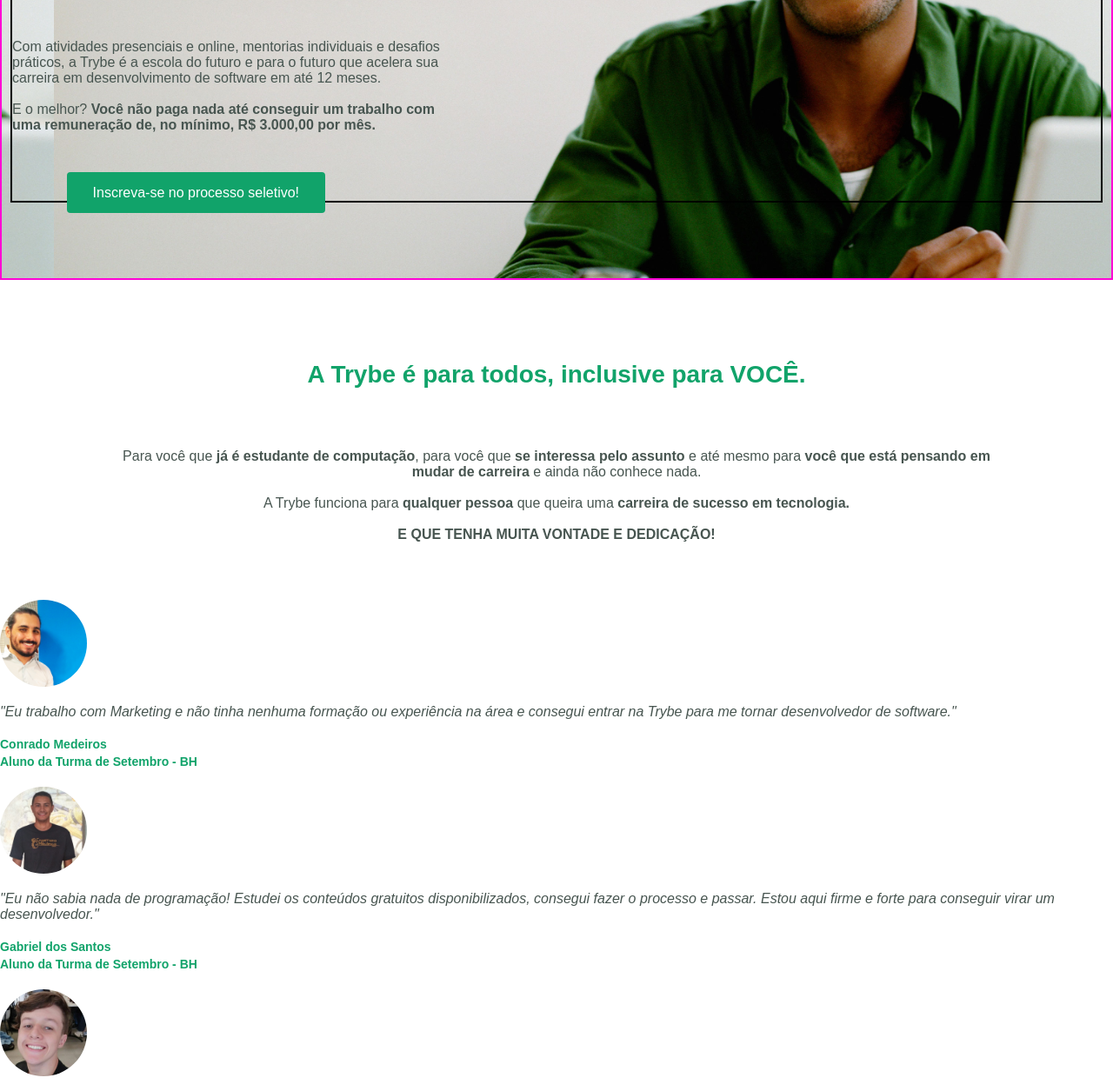
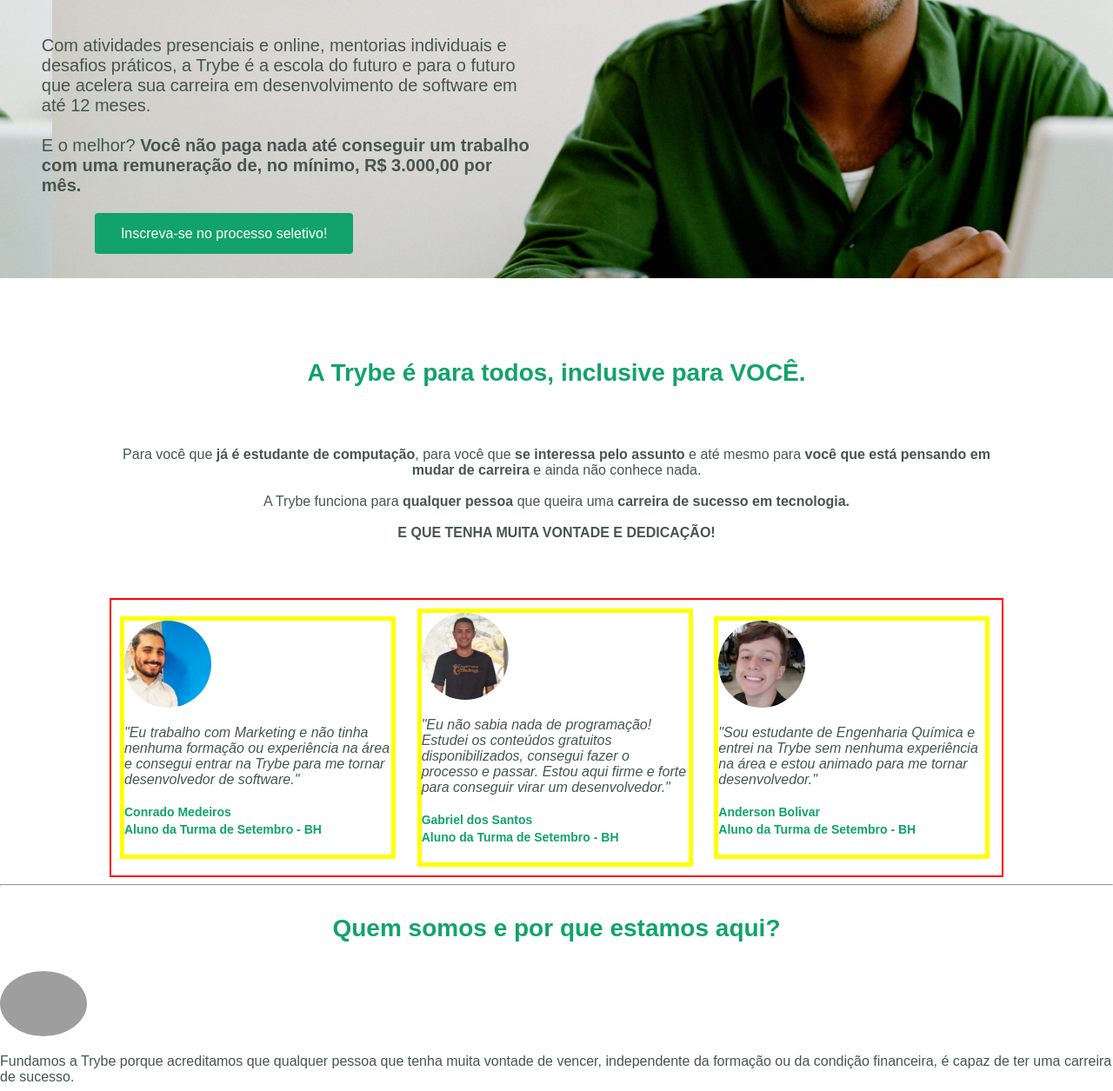
Before and after one commit to andrephelipe/trybe-exercises, a plain HTML site: page Bloco 3 - Introdução à HTML e CSS/HTML & CSS/index.html in a window 1280 px wide. Shown: the part 434-1689 px from the top of the page at 87% size. Drawn offline with Linux system fonts and the light colour scheme; grey boxes are pictures that could not be loaded.

Commit message:
colocando os depoimentos um do lado do outro

```diff
--- a/Bloco 3 - Introdução à HTML e CSS/HTML & CSS/index.html
+++ b/Bloco 3 - Introdução à HTML e CSS/HTML & CSS/index.html
@@ -18,6 +18,8 @@
         <a id="inscreva-se" href="https://app.betrybe.com/course" target="_blank">Inscreva-se agora!</a> -->
     </div>
 
+
+    <!-- Seção01 -->
     <div class="header">
             <div class="header-container">
 
@@ -37,7 +39,7 @@
     </div>
 
 
-    <!-- Seção 01 -->
+    <!-- Seção 02 -->
     <div class="text-centered">
         <h3 class="you">A Trybe é para todos, inclusive para VOCÊ.</h3>
 
@@ -51,10 +53,10 @@
     </div>
 
 
-    <!-- Seção 02 -->
-
-
-
+    <!-- Seção 03 -->
+    <div class="container-testemunhos">
+        <div id="testemunho-individual">
+            <!-- conrado -->
             <img class="fotoPerfil" src="images/conrado-medeiros.png" alt="conrado medeiros" width="100px">
 
             <p>
@@ -63,14 +65,18 @@
                 </em>
             </p>
 
-    <h4 class="nomePessoas depoiments">
+            <h4 class="depoiments">
                 <strong>
                 Conrado Medeiros
                 </strong>
                 <br>
                 Aluno da Turma de Setembro - BH
             </h4>
+            <!-- conrado -->
+        </div>
 
+        <div id="testemunho-individual">
+            <!-- gabriel -->
             <img class="fotoPerfil" src="images/gabriel-dos-santos.png" alt="foto do gabriel" width="100px">
 
             <p>
@@ -79,14 +85,18 @@
                 </em>
             </p>
 
-    <h4 class="nomePessoas depoiments">
+            <h4 class="depoiments">
                 <strong>
                 Gabriel dos Santos
                 </strong>
                 <br>
                 Aluno da Turma de Setembro - BH
             </h4>
+            <!-- gabriel -->
+        </div>
 
+        <div id="testemunho-individual">
+            <!-- bolivar -->
             <img class="fotoPerfil" src="images/anderson-bolivar.png" alt="anderson bolivar" width="100px">
 
             <p>
@@ -95,16 +105,19 @@
                 </em>
             </p>
 
-    <h4 class="nomePessoas depoiments">
+            <h4 class="depoiments">
                 <strong>
                 Anderson Bolivar
                 </strong>
                 <br>
                 Aluno da Turma de Setembro - BH
             </h4>
+            <!-- bolivar -->
+        </div>
+    </div>
 
     <hr>
-    <!-- Seção 03 -->
+    <!-- Seção 04 -->
 
     <h3 class="you">Quem somos e por que estamos aqui?</h3>
 
@@ -138,8 +151,8 @@
 
     <hr>
 
-    <!-- ctrl k + c -->
-    <!-- Seção 04 -->
+
+    <!-- Seção 05 -->
 
     <h3 class="you">Como é a formação?</h3>
 
--- a/Bloco 3 - Introdução à HTML e CSS/HTML & CSS/style.css
+++ b/Bloco 3 - Introdução à HTML e CSS/HTML & CSS/style.css
@@ -26,25 +26,30 @@
     margin-left: 70px;
 }
 
+.img-trybe{
+    width: 130px;
+}
+
 .header {
-    border: 2px solid rgb(255, 4, 213);
+    /* border: 2px solid rgb(255, 4, 213);     */
     background-image: url(images/smiling-image.jpg);
     background-size: cover;
     background-position:60px -85px;
-    padding: 85px 10px 87px;
+    padding: 85px 10px 42px;
 }
 
 .header-container{
-    border: 2px solid;
+    /* border: 2px solid; */
+    margin-left: 3%;
 }
 
 .header-container p{
     /* border: 2px solid blue; */
-    width: 40%;
+    width: 46%;
     margin-top: 60px;
     font-family: Montserrat, sans-serif;
-    font-size: 16px;
-    margin-bottom: 60px;
+    font-size: 20px;
+    margin-bottom: 35px;
 }
 
 .header-container h1{
@@ -69,10 +74,6 @@
     background-color: #178f61;
 }
 
-.img-trybe{
-    width: 130px;
-}
-
 .text-centered{
     /* border: 2px solid rgb(46, 0, 250); */
     text-align: center;
@@ -85,25 +86,29 @@
     margin-bottom: 4rem;
 }
 
-#inscreva-se{
-    border-radius: 4px;
-    color: #11a36a;
-    background-color: #ffffff;
-    text-align: center;
-    padding: 15px 30px;
-    text-decoration: none;
-    border-color: #11a36a;
-    border-style: solid;
-    border-width: 2px;
+.fotoPerfil {
+    border-radius: 100%;
 }
 
-#inscreva-se:hover{
-    background-color: #11a36a;
-    color: #ffffff;
+.container-testemunhos{
+    border: 2px solid red;
+    width: 80%;
+    margin: auto;
 }
 
-.nomePessoas {
+#testemunho-individual{
+    border: 5px solid yellow;
+    width: 30%;
+    margin: 10px;
+    vertical-align: middle;
+    display: inline-block;
+}
+
+.depoiments {
     color: #11a36a;
+    font-size: 14px;
+    line-height: 20px;
+    font-weight: 600;
 }
 
 .you {
@@ -112,17 +117,6 @@
     line-height: 42px;
     font-weight: 600;
     text-align: center;
-}
-
-.fotoPerfil {
-    border-radius: 100%;
-}
-
-.depoiments {
-    color: #11a36a;
-    font-size: 14px;
-    line-height: 20px;
-    font-weight: 600;
 }
 
 #botao {
@@ -137,3 +131,5 @@
 #botao:hover{
     background-color: #178f61;
 }
+
+/* 1:26 */
```
Lines whose indentation alone changed are shown as unchanged.
